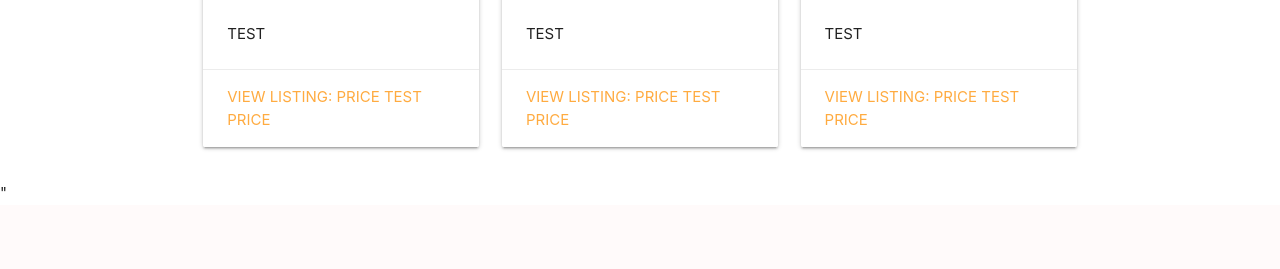
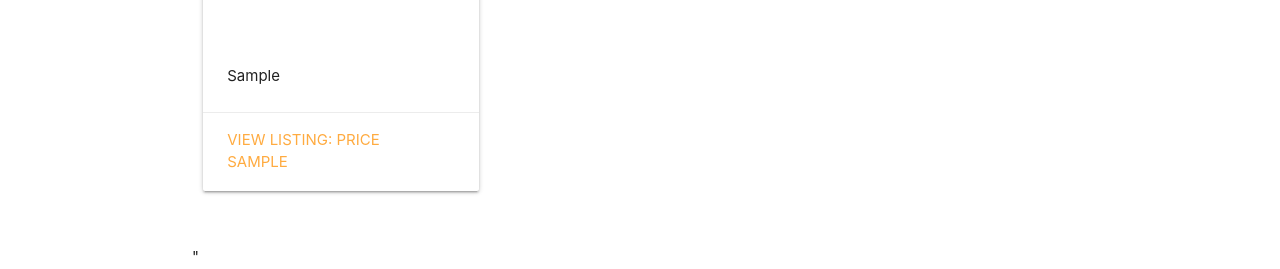
Before and after one commit to juka2002/codedaddies_list, a Django app: template templates/my_app/new_search.html in a window 1280 px wide. Shown: the part 914-1183 px from the top of the page. Before the commit the page ends 1106 px from the top, so only its background shows below. Run offline with Django 3.2, Linux system fonts and the light colour scheme; data comes from the database, SQL or seed files in the repository; both versions use the stored data as it was after the commit; the template is opened without the code that fills it: values that come from a table or form of the project are taken from there, most other values are stand-ins (such as "Sample title", 1, 10 or a date in 2020); parts of the project's set-up code (start-up, migrations or seed data) failed here and were passed over.

Commit message:
Add craigslist search functionality

```diff
--- a/static/css/style.css
+++ b/static/css/style.css
@@ -0,0 +1,9 @@
+.card {
+    height: 400px;
+    overflow: hidden;
+}
+
+.card-image {
+    height: 250px;
+    overflow: hidden;
+}
--- a/templates/my_app/new_search.html
+++ b/templates/my_app/new_search.html
@@ -5,46 +5,21 @@
     <h2 style="text-align: center">{{ search | title}}</h2>
 
     <div class="row">
+        {% for post in final_postings %}
+            <div class="row">
                 <div class="col s4">
                     <div class="card">
                         <div class="card-image">
-                    <a href="/"><img src="https://encrypted-tbn0.gstatic.com/images?q=tbn%3AANd9GcSGkKSmvHP76yadJ8CZKzC20tXPcNWRtymP8bpKxMCmKw7irDTt&usqp=CAU" alt=""></a>
+                            <a href="{{ post.1 }}"><img src="{{ post.3 }}" alt=""></a>
                         </div>
                         <div class="card-content">
-                    <p>TEST</p>
+                            <p>{{post.0}}</p>
                         </div>
                         <div class="card-action">
-                    <a href="/">View listing: Price TEST PRICE</a>
+                            <a href="{{ post.1 }}">View listing: Price {{ post.2 }}</a>
                         </div>
                     </div>
                 </div>
-
-        <div class="col s4">
-            <div class="card">
-                <div class="card-image">
-                    <a href="/"><img src="https://encrypted-tbn0.gstatic.com/images?q=tbn%3AANd9GcSGkKSmvHP76yadJ8CZKzC20tXPcNWRtymP8bpKxMCmKw7irDTt&usqp=CAU" alt=""></a>
-                </div>
-                <div class="card-content">
-                    <p>TEST</p>
-                </div>
-                <div class="card-action">
-                    <a href="/">View listing: Price TEST PRICE</a>
-                </div>
-            </div>
-        </div>
-
-        <div class="col s4">
-            <div class="card">
-                <div class="card-image">
-                    <a href="/"><img src="https://encrypted-tbn0.gstatic.com/images?q=tbn%3AANd9GcSGkKSmvHP76yadJ8CZKzC20tXPcNWRtymP8bpKxMCmKw7irDTt&usqp=CAU" alt=""></a>
-                </div>
-                <div class="card-content">
-                    <p>TEST</p>
-                </div>
-                <div class="card-action">
-                    <a href="/">View listing: Price TEST PRICE</a>
-                </div>
-            </div>
-        </div>
+        {% endfor %}
     </div>
 {% endblock content %}
```
Also changed, not shown: my_app/views.py (+38 -2 lines), db.sqlite3. Lines whose indentation alone changed are shown as unchanged.
